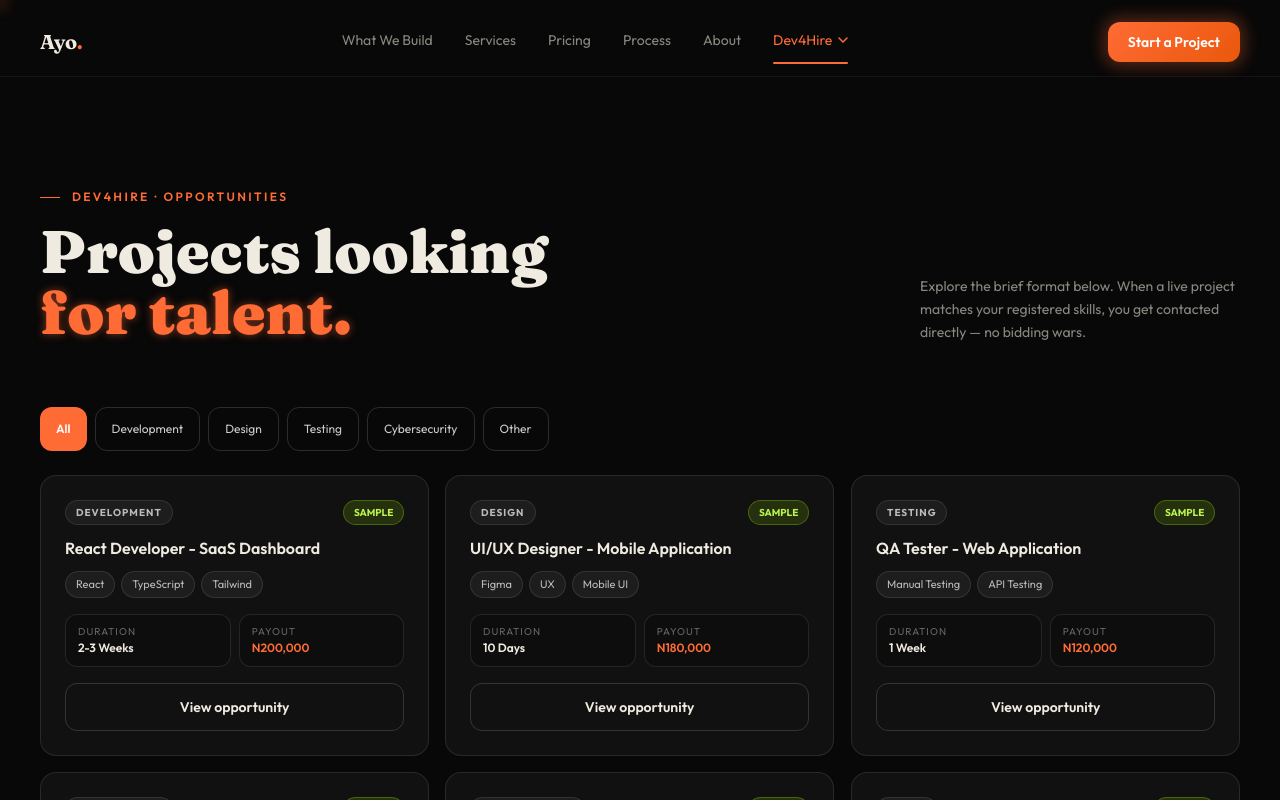
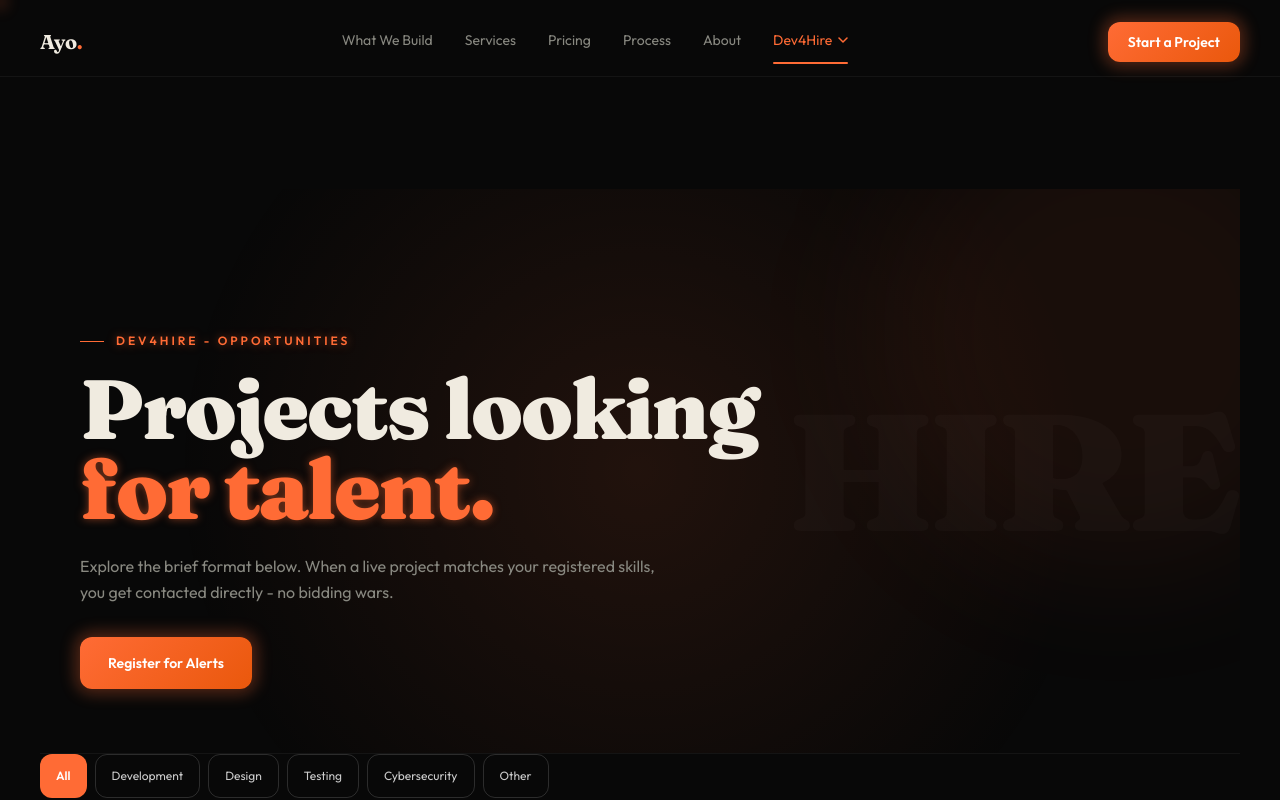
Before and after one commit to itsayopapi/ayo-creative, a React (Vite) app: page /dev4hire/opportunities in a window 1280 px wide. Shown: the top 800 px of the page. Built offline with nearby package versions, Linux system fonts and the light colour scheme; the HTML template or start-up script is replaced by a standard one.

Commit message:
Dev4Hire: proper hero, encoding cleanup, main-site architecture

```diff
--- a/src/components/dev4hire/DevBits.tsx
+++ b/src/components/dev4hire/DevBits.tsx
@@ -1,37 +1,4 @@
-import { NavLink, Link } from "react-router-dom";
-
-export const DEV_PAGES = [
-  { path: "/dev4hire", label: "Overview" },
-  { path: "/dev4hire/opportunities", label: "Opportunities" },
-  { path: "/dev4hire/how-it-works", label: "How It Works" },
-  { path: "/dev4hire/talent", label: "For Talent" },
-  { path: "/dev4hire/clients", label: "For Clients" },
-  { path: "/dev4hire/register", label: "Join" },
-];
-
-export function DevTabs({ active }: { active: string }) {
-  return (
-    <div className="border-t border-white/5 px-5 sm:px-6 md:px-10">
-      <div className="max-w-7xl mx-auto flex gap-1 overflow-x-auto no-scrollbar py-3">
-        {DEV_PAGES.map((p) => (
-          <NavLink
-            key={p.path}
-            to={p.path}
-            end={p.path === "/dev4hire"}
-            className={
-              "text-xs px-4 py-2.5 rounded-lg whitespace-nowrap min-h-[44px] flex items-center transition-colors " +
-              (active === p.path
-                ? "bg-[#ff6b35]/10 text-[#ff6b35] font-semibold"
-                : "text-[#888880] hover:text-[#f0ebe0] hover:bg-white/5")
-            }
-          >
-            {p.label}
-          </NavLink>
-        ))}
-      </div>
-    </div>
-  );
-}
+import { Link } from "react-router-dom";
 
 export function PageIntro({ label, title, accent, copy }: { label: string; title: string; accent?: string; copy: string }) {
   return (
@@ -52,6 +19,39 @@ export function PageIntro({ label, title, accent, copy }: { label: string; title
         </h1>
       </div>
       <p className="text-[#888880] max-w-xs leading-relaxed text-sm">{copy}</p>
+    </div>
+  );
+}
+
+export function SubPageHero({ label, title, accent, copy, cta, ctaHref }: { label: string; title: string; accent?: string; copy: string; cta?: string; ctaHref?: string }) {
+  return (
+    <div className="relative overflow-hidden border-b border-white/5">
+      <div className="absolute inset-0 pointer-events-none orange-radial opacity-70" />
+      <div className="absolute -top-24 right-[-10%] w-[480px] h-[480px] rounded-full bg-[#ff6b35]/[0.07] blur-3xl pointer-events-none" />
+      <div className="absolute inset-0 pointer-events-none select-none flex items-center justify-end overflow-hidden pr-2">
+        <span className="font-display font-black text-[20vw] md:text-[13vw] text-white/[0.025] leading-none tracking-tighter whitespace-nowrap">HIRE</span>
+      </div>
+      <div className="relative z-10 max-w-7xl mx-auto px-5 sm:px-6 md:px-10 pt-24 sm:pt-28 md:pt-36 pb-12 sm:pb-16">
+        <p className="text-[#ff6b35] text-glow-orange text-[10px] sm:text-xs font-semibold tracking-[0.25em] uppercase mb-5 flex items-center gap-3">
+          <span className="w-6 h-px bg-[#ff6b35]" />
+          {label}
+        </p>
+        <h1 className="font-display font-black leading-[0.95] tracking-tight mb-6" style={{ fontSize: "clamp(36px, 7vw, 84px)" }}>
+          {title}
+          {accent ? (
+            <>
+              <br />
+              <span className="text-[#ff6b35] text-glow-orange">{accent}</span>
+            </>
+          ) : null}
+        </h1>
+        <p className="text-[#888880] text-sm sm:text-base leading-relaxed max-w-xl mb-8">{copy}</p>
+        {cta && ctaHref ? (
+          <Link to={ctaHref} className="btn-orange text-white text-sm font-semibold px-7 py-3.5 rounded-lg min-h-[52px] inline-flex items-center orange-glow">
+            {cta}
+          </Link>
+        ) : null}
+      </div>
     </div>
   );
 }
--- a/src/pages/dev4hire/HowItWorks.tsx
+++ b/src/pages/dev4hire/HowItWorks.tsx
@@ -1,6 +1,6 @@
 import { useSEO } from "../../hooks/useSEO";
 import { Link } from "react-router-dom";
-import { DevTabs, PageIntro, DevCTA } from "../../components/dev4hire/DevBits";
+import { PageIntro, SubPageHero, DevCTA } from "../../components/dev4hire/DevBits";
 import { DEV_STEPS, TRUST_CARDS } from "../../data/dev4hire";
 
 export default function HowItWorksPage() {
@@ -9,11 +9,13 @@ export default function HowItWorksPage() {
     <>
       <section className="py-16 sm:py-20 lg:py-28 px-5 sm:px-6 md:px-10 border-t border-white/5">
         <div className="max-w-7xl mx-auto">
-          <PageIntro
-            label="Dev4Hire · Process"
+          <SubPageHero
+            label="Dev4Hire - Process"
             title="Register. Match."
             accent="Build. Get paid."
             copy="Six steps from joining the network to receiving your payout."
+            cta="Start - Join the Network"
+            ctaHref="/dev4hire/register"
           />
           <div className="grid grid-cols-1 sm:grid-cols-2 lg:grid-cols-3 gap-px bg-white/5 border border-white/5">
             {DEV_STEPS.map((s) => (
--- a/src/pages/dev4hire/Opportunities.tsx
+++ b/src/pages/dev4hire/Opportunities.tsx
@@ -1,6 +1,6 @@
 import { useSEO } from "../../hooks/useSEO";
 import OppBoard from "../../components/dev4hire/OppBoard";
-import { DevTabs, PageIntro, DevCTA } from "../../components/dev4hire/DevBits";
+import { PageIntro, SubPageHero, DevCTA } from "../../components/dev4hire/DevBits";
 import { MATCH_SIGNALS } from "../../data/dev4hire";
 
 export default function OpportunitiesPage() {
@@ -9,11 +9,13 @@ export default function OpportunitiesPage() {
     <>
       <section className="py-16 sm:py-20 lg:py-28 px-5 sm:px-6 md:px-10 border-t border-white/5">
         <div className="max-w-7xl mx-auto">
-          <PageIntro
-            label="Dev4Hire · Opportunities"
+          <SubPageHero
+            label="Dev4Hire - Opportunities"
             title="Projects looking"
             accent="for talent."
-            copy="Explore the brief format below. When a live project matches your registered skills, you get contacted directly — no bidding wars."
+            copy="Explore the brief format below. When a live project matches your registered skills, you get contacted directly - no bidding wars."
+            cta="Register for Alerts"
+            ctaHref="/dev4hire/register"
           />
           <OppBoard />
 
--- a/src/pages/dev4hire/Overview.tsx
+++ b/src/pages/dev4hire/Overview.tsx
@@ -1,7 +1,7 @@
 import { useSEO } from "../../hooks/useSEO";
 import { Link } from "react-router-dom";
 import FAQ from "../../components/FAQ";
-import { DevTabs, PageIntro, DevCTA } from "../../components/dev4hire/DevBits";
+import { PageIntro, DevCTA } from "../../components/dev4hire/DevBits";
 import { DEV_VALUES, TALENT_GROUPS, DEV_FAQS, SAMPLE_OPPORTUNITIES } from "../../data/dev4hire";
 
 const FLOW = ["Client brief", "Ayo Creative Designs", "Dev4Hire network", "You build", "Delivery", "You get paid"];
@@ -10,8 +10,8 @@ export default function Dev4HireHome() {
   useSEO("Dev4Hire — Your Skills. Our Projects. | Ayo Creative Designs", "Join the Dev4Hire talent network. Register once, get contacted when paid projects match your skills, and keep the agreed payout while the agency handles the client.", "/dev4hire");
   return (
     <>
-      {/* Hero — main-site style */}
-      <section className="relative min-h-[86vh] flex flex-col justify-end overflow-hidden">
+      {/* Hero - proper, main-site architecture */}
+      <section className="relative overflow-hidden border-b border-white/5">
         <div className="absolute inset-0 z-0">
           <img
             src="https://images.unsplash.com/photo-1522071820081-009f0129c71c?w=1800&h=1200&fit=crop&auto=format"
@@ -20,49 +20,42 @@ export default function Dev4HireHome() {
           />
           <div className="absolute inset-0 bg-gradient-to-b from-[#080808]/70 via-[#080808]/50 to-[#080808]" />
         </div>
-        <div className="absolute inset-0 z-0 flex items-center justify-center pointer-events-none select-none overflow-hidden">
-          <span className="font-display font-black text-[26vw] text-white/[0.025] leading-none tracking-tighter whitespace-nowrap">HIRE</span>
+        <div className="absolute inset-0 z-0 flex items-center justify-end pointer-events-none select-none overflow-hidden pr-2">
+          <span className="font-display font-black text-[20vw] md:text-[13vw] text-white/[0.025] leading-none tracking-tighter whitespace-nowrap">HIRE</span>
         </div>
-        <div className="relative z-10 max-w-7xl mx-auto w-full px-5 sm:px-8 md:px-10 pb-14 md:pb-20 pt-28 md:pt-36 orange-radial">
-          <p className="text-[#ff6b35] text-glow-orange text-[10px] sm:text-xs font-semibold tracking-[0.25em] uppercase mb-6 flex items-center gap-3">
+        <div className="relative z-10 max-w-7xl mx-auto w-full px-5 sm:px-8 md:px-10 pt-24 sm:pt-28 md:pt-36 pb-12 sm:pb-16 orange-radial">
+          <p className="text-[#ff6b35] text-glow-orange text-[10px] sm:text-xs font-semibold tracking-[0.25em] uppercase mb-5 flex items-center gap-3">
             <span className="w-6 h-px bg-[#ff6b35]" />
             Dev4Hire — Ayo Creative Designs Talent Network
           </p>
-          <h1 className="font-display font-black leading-[0.9] tracking-tight mb-8" style={{ fontSize: "clamp(42px, 8vw, 104px)" }}>
+          <h1 className="font-display font-black leading-[0.95] tracking-tight mb-6" style={{ fontSize: "clamp(36px, 7vw, 84px)" }}>
             Your Skills.
             <br />
             <span className="text-[#ff6b35] text-glow-orange">Our Projects.</span>
           </h1>
-          <div className="flex flex-col sm:flex-row sm:items-end sm:justify-between gap-6">
-            <p className="text-[#888880] text-sm sm:text-base leading-relaxed max-w-md">
+          <p className="text-[#888880] text-sm sm:text-base leading-relaxed max-w-xl mb-8">
             Developers, designers, testers, cybersecurity specialists — register once. When a paid project from Ayo Creative Designs matches your skills, we contact you. You build, you get the agreed payout, we handle the client.
           </p>
-            <div className="flex flex-wrap gap-3 flex-shrink-0">
-              <Link to="/dev4hire/register" className="btn-orange text-white text-sm font-semibold px-5 py-3 rounded-lg hover:bg-[#ff8a5b] orange-glow transition-colors whitespace-nowrap">
+          <div className="flex flex-wrap gap-3 mb-12 md:mb-16">
+            <Link to="/dev4hire/register" className="btn-orange text-white text-sm font-semibold px-7 py-3.5 rounded-lg min-h-[52px] inline-flex items-center orange-glow">
               Join the Network
             </Link>
-              <Link to="/dev4hire/opportunities" className="border border-white/20 text-[#f0ebe0] text-sm font-medium px-5 py-3 rounded-lg hover:border-white/40 transition-colors whitespace-nowrap">
+            <Link to="/dev4hire/opportunities" className="border border-white/20 text-[#f0ebe0] text-sm font-medium px-7 py-3.5 rounded-lg hover:border-white/40 transition-colors min-h-[52px] inline-flex items-center">
               See Opportunities
             </Link>
           </div>
+          <div className="grid grid-cols-2 sm:grid-cols-4 gap-px bg-white/5 border border-white/5">
+            {[["Free", "to join"], ["Paid", "project briefs"], ["Agreed", "payout upfront"], ["Remote", "work"]].map(function (s) {
+              return (
+                <div key={s[0]} className="bg-[#080808] px-4 py-4 sm:py-5">
+                  <div className="font-display text-lg sm:text-xl font-black text-[#f0ebe0]">{s[0]}</div>
+                  <div className="text-[#888880] text-[11px] sm:text-xs">{s[1]}</div>
                 </div>
-          <div className="mt-12 md:mt-16 grid grid-cols-2 md:grid-cols-4 gap-px bg-white/5">
-            {[
-              { v: "Free", l: "To join, always" },
-              { v: "Paid", l: "Real client projects" },
-              { v: "Agreed", l: "Payout before you start" },
-              { v: "Remote", l: "Work from anywhere" },
-            ].map((s) => (
-              <div key={s.l} className="bg-[#080808] px-4 sm:px-6 py-5 sm:py-6 text-center">
-                <div className="font-display text-2xl sm:text-3xl font-black text-[#ff6b35] text-glow-orange">{s.v}</div>
-                <div className="text-[10px] sm:text-xs text-[#888880] mt-1 uppercase tracking-wider">{s.l}</div>
-              </div>
-            ))}
+              );
+            })}
           </div>
         </div>
       </section>
-
-      <DevTabs active="/dev4hire" />
 
       {/* Flow strip */}
       <section className="py-14 sm:py-16 px-5 sm:px-6 md:px-10 border-t border-white/5">
```
Also changed, not shown: src/pages/dev4hire/Clients.tsx (+5 -3 lines), src/pages/dev4hire/Join.tsx (+4 -4 lines), src/pages/dev4hire/Talent.tsx (+5 -3 lines). Lines whose indentation alone changed are shown as unchanged.
